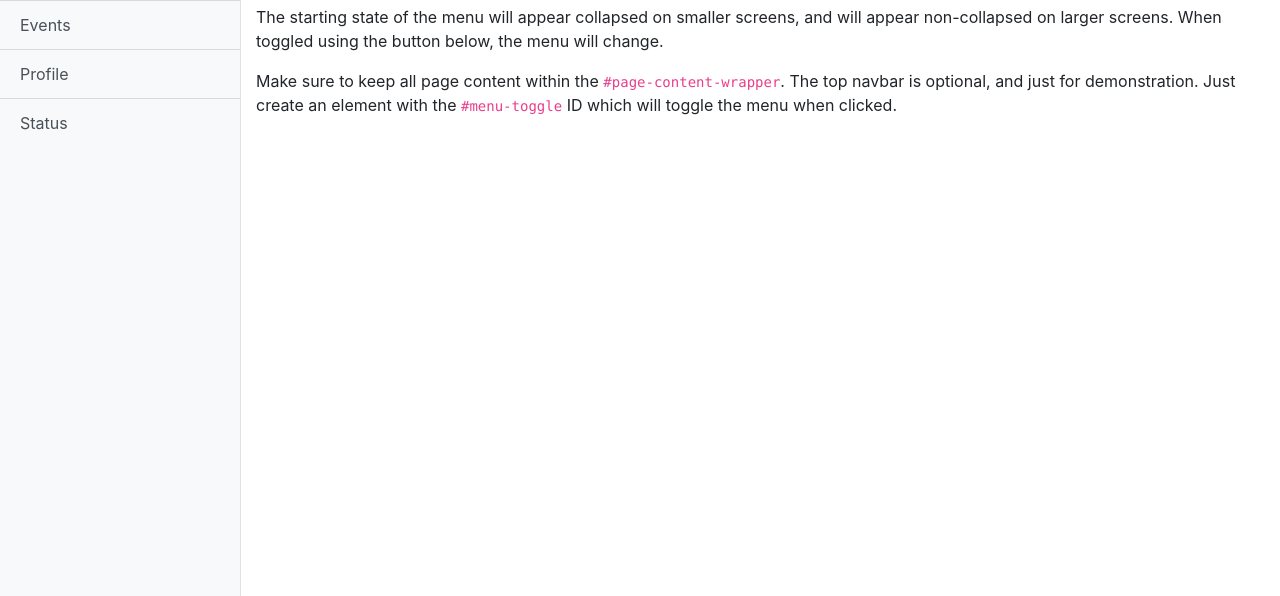
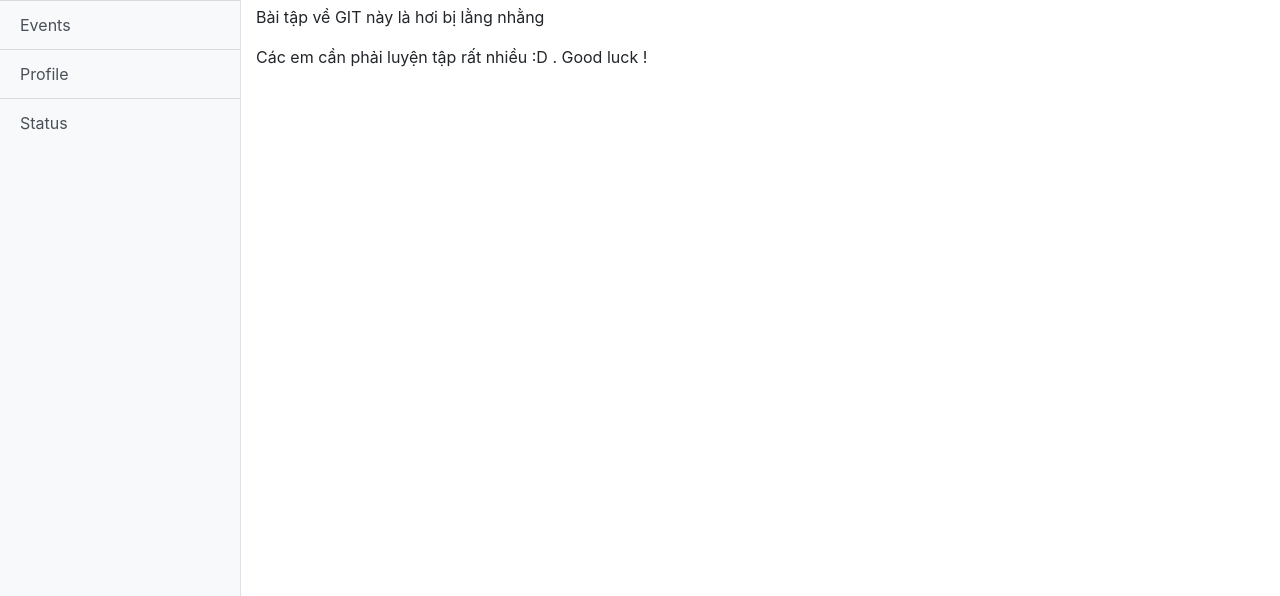
Before and after one commit to duongvansonlt0719a/son-bunn, a website: page index.html in a window 1280 px wide. Shown: the part 204-800 px from the top of the page. Drawn offline with Linux system fonts and the light colour scheme.

Commit message:
sua file 3

```diff
--- a/index.html
+++ b/index.html
@@ -72,8 +72,8 @@
       <div class="container-fluid">
         <h1 class="mt-4">Son Bunn</h1>
 	<h1 class="mt-4"> LT0719A</h1>
-        <p>The starting state of the menu will appear collapsed on smaller screens, and will appear non-collapsed on larger screens. When toggled using the button below, the menu will change.</p>
-        <p>Make sure to keep all page content within the <code>#page-content-wrapper</code>. The top navbar is optional, and just for demonstration. Just create an element with the <code>#menu-toggle</code> ID which will toggle the menu when clicked.</p>
+        <p> Bài tập về GIT này là hơi bị lằng nhằng </p>
+        <p>Các em cần phải luyện tập rất nhiều :D . Good luck ! </p>
       </div>
     </div>
     <!-- /#page-content-wrapper -->
```
